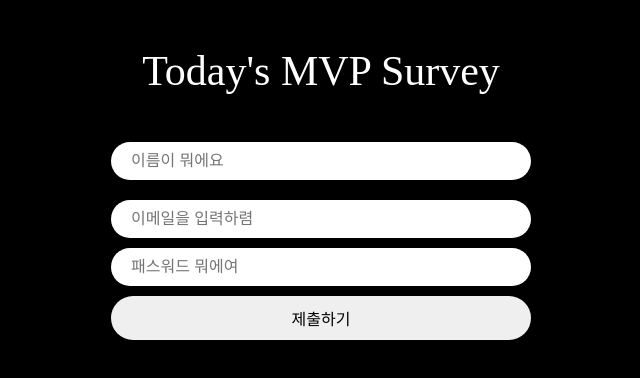
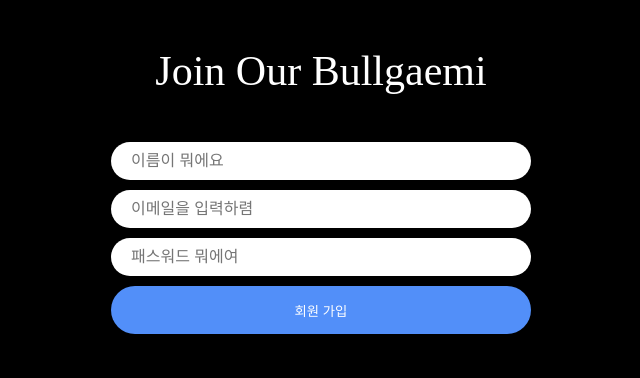
Before and after one commit to GAEGURINLAP/ggugitt, a React (Vite) app: page /create-account in a window 1280 px wide. Shown: the top 378 px of the page, without its empty margins (319-959 px from the left). Built offline with nearby package versions, Linux system fonts and the light colour scheme.

Commit message:
feature: create-account -> form 2차 진행(createUserWithEmailAndPassword )
- FIrebase 회원가입 기능 추가

```diff
--- a/src/reset.tsx
+++ b/src/reset.tsx
@@ -130,6 +130,15 @@ const reset = css`
     border-collapse: collapse;
     border-spacing: 0;
   }
+  button {
+    background: inherit;
+    border: none;
+    box-shadow: none;
+    border-radius: 0;
+    padding: 0;
+    overflow: visible;
+    cursor: pointer;
+  }
 `;
 
 export default reset;
--- a/src/routes/create-account.tsx
+++ b/src/routes/create-account.tsx
@@ -1,6 +1,10 @@
 import styled from "@emotion/styled";
+import { createUserWithEmailAndPassword, updateProfile } from "firebase/auth";
+import { useState } from "react";
 
 import { useForm } from "react-hook-form";
+import { auth } from "../firebase";
+import { useNavigate } from "react-router-dom";
 
 const Wrapper = styled.div`
   height: 100%;
@@ -37,11 +41,31 @@ const Input = styled.input`
   }
 `;
 
+const Button = styled.button`
+  height: 48px;
+  background-color: #528ff9;
+  color: white;
+  border-radius: 100px;
+  display: flex;
+  align-items: center;
+  justify-content: center;
+  cursor: pointer;
+  &:hover {
+    background-color: #417bde;
+  }
+`;
+
 const Error = styled.span`
   margin-left: 20px;
   font-size: 14px;
   color: tomato;
 `;
+
+type FormInputs = {
+  name: string;
+  email: string;
+  password: string;
+};
 
 export default function CreateAccount() {
   // Todo
@@ -49,40 +73,58 @@ export default function CreateAccount() {
   // 사용자 이름 설정
   // home page로 리다이렉션
 
+  const [isLoading, setLoading] = useState(false);
+  const navigate = useNavigate();
+
   const {
     register,
     handleSubmit,
-    watch,
-    formState: { errors },
-    setError,
-  } = useForm({
-    defaultValues: {
-      name: "",
-      email: "",
-      password: "",
-    },
-  });
+    formState: { isSubmitting, errors },
+  } = useForm<FormInputs>({});
 
-  const onValid = (data) => {
-    if (data.name !== data.password) {
-      setError("password", { message: "Password are not the same" });
+  const onSubmit = async (data: FormInputs) => {
+    const { name, email, password } = data;
+    try {
+      setLoading(true);
+      const credentials = await createUserWithEmailAndPassword(
+        auth,
+        email,
+        password
+      );
+      console.log(credentials.user);
+      await updateProfile(credentials.user, {
+        displayName: name,
+      });
+      navigate("/");
+    } catch (data) {
+      // setError
+    } finally {
+      setLoading(false);
     }
   };
-
-  const name = watch("name");
 
   return (
     <>
       <Wrapper>
-        <Title>Today's MVP Survey</Title>
-        <Form onSubmit={handleSubmit(onValid)}>
+        <Title>Join Our Bullgaemi</Title>
+        <Form onSubmit={handleSubmit(onSubmit)}>
           <Input
-            {...(register("name"), { required: true, maxLength: 10 })}
-            name="name"
+            {...register("name", {
+              required: "이름은 필수 입력입니다.",
+              minLength: {
+                value: 2,
+                message: "이름은 2자 이상이어야 합니다.",
+              },
+              maxLength: {
+                value: 10,
+                message: "이름은 10자를 초과할 수 없습니다.",
+              },
+            })}
+            id="name"
             type="text"
             placeholder="이름이 뭐에요"
           />
-          <p>{name}</p>
+          {errors.name && <Error>{errors.name.message}</Error>}
           <Input
             {...register("email", {
               required: "이메일은 필수 입력입니다.",
@@ -91,22 +133,26 @@ export default function CreateAccount() {
                 message: "이메일 형식에 맞지 않습니다.",
               },
             })}
-            name="email"
+            id="email"
             placeholder="이메일을 입력하렴"
           />
           {errors.email && <Error>{errors.email.message}</Error>}
           <Input
-            {...register("password")}
-            name="password"
+            {...register("password", {
+              required: "비밀번호는 필수 입력입니다.",
+              minLength: {
+                value: 8,
+                message: "8자리 이상 비밀번호를 사용하세요.",
+              },
+            })}
+            id="password"
             placeholder="패스워드 뭐에여"
             type="password"
           />
-          <Input
-            {...register("submit")}
-            name="Create Account"
-            value="제출하기"
-            type="submit"
-          />
+          {errors.password && <Error>{errors.password.message}</Error>}
+          <Button type="submit" disabled={isSubmitting}>
+            {isLoading ? "Loading..." : "회원 가입"}
+          </Button>
         </Form>
       </Wrapper>
     </>
--- a/src/routes/home.tsx
+++ b/src/routes/home.tsx
@@ -1,13 +1,15 @@
 import styled from "@emotion/styled";
 
-const Button = styled.button`
+const Title = styled.h1`
   color: hotpink;
+  font-size: 48px;
+  margin-top: 80px;
 `;
 
 export default function Home() {
   return (
     <>
-      <Button>뭐야 왜 안돼</Button>
+      <Title>Welcome to Bullgaemi FC MVP Suvery!</Title>
     </>
   );
 }
```
